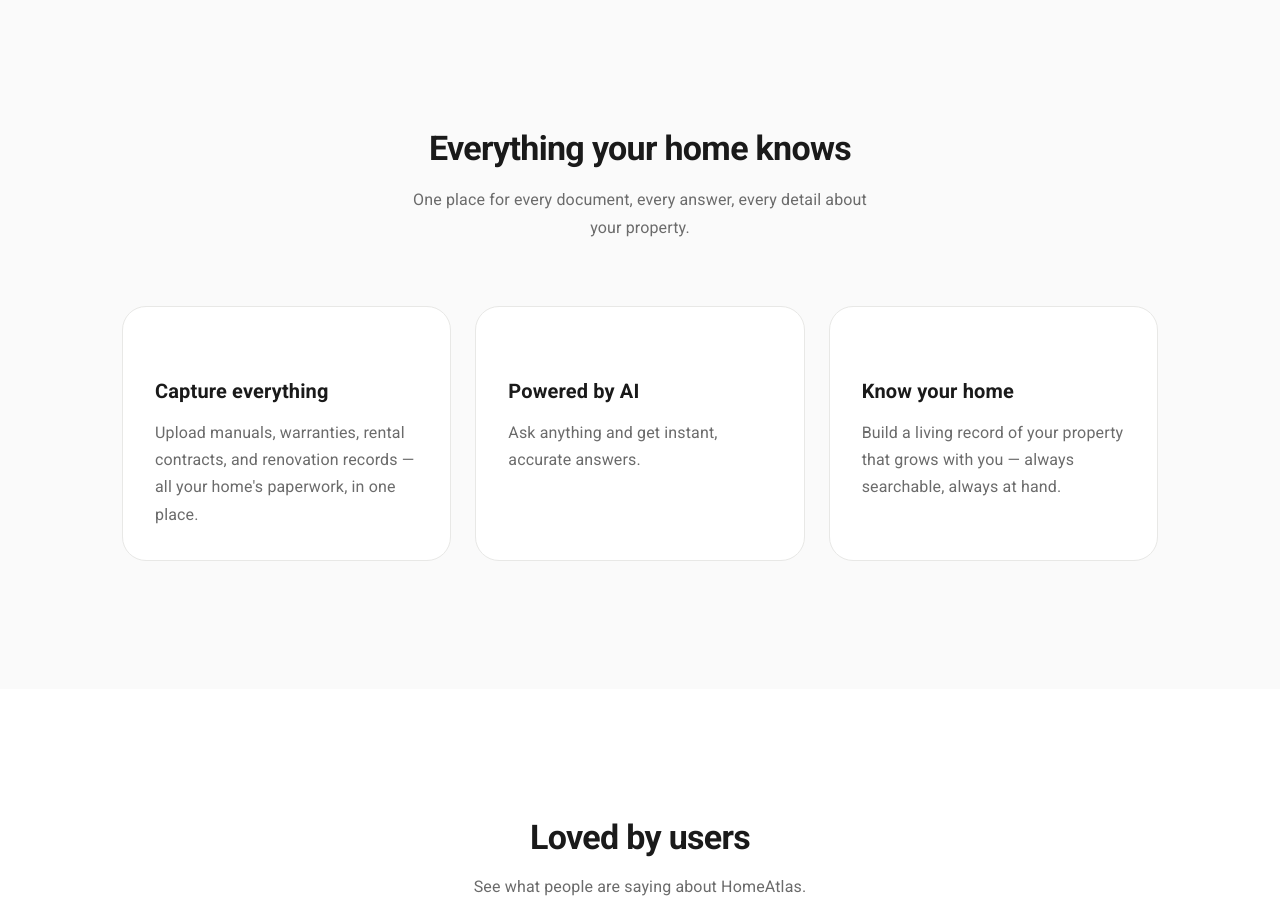
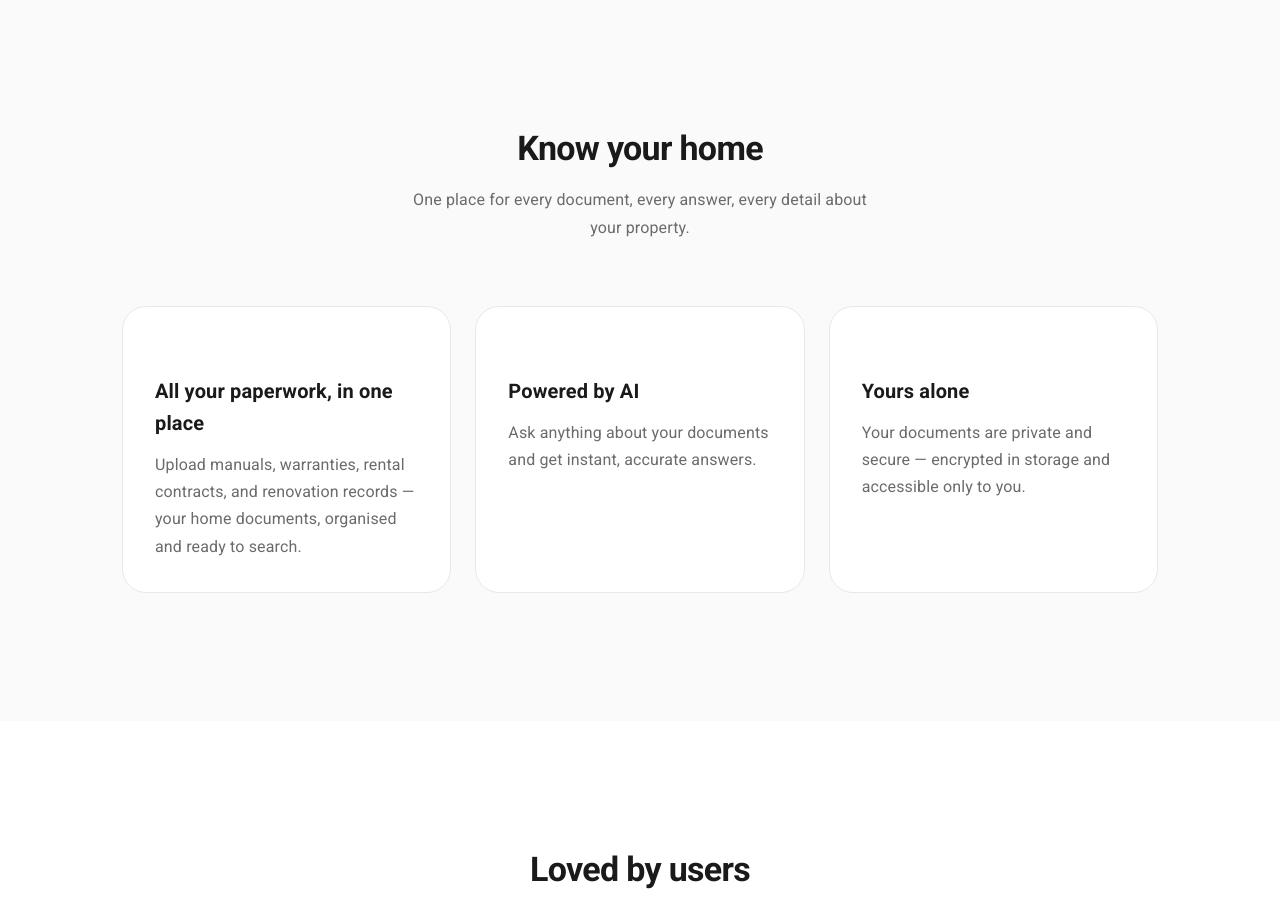
Before and after one commit to doobeedoodoo/home-atlas, a React (Vite) app in the folder apps/web/: page / in a window 1280 px wide. Shown: the part 800-1710 px from the top of the page. Built offline with nearby package versions, Linux system fonts and the light colour scheme; no server answers; some icons are missing.

Commit message:
chore: update landing page content

```diff
--- a/apps/web/src/pages/Landing/components/FeaturesSection.tsx
+++ b/apps/web/src/pages/Landing/components/FeaturesSection.tsx
@@ -3,7 +3,7 @@ import Stack from '@mui/material/Stack';
 import Typography from '@mui/material/Typography';
 import ArchiveOutlinedIcon from '@mui/icons-material/ArchiveOutlined';
 import ChatBubbleOutlineIcon from '@mui/icons-material/ChatBubbleOutline';
-import CottageOutlinedIcon from '@mui/icons-material/CottageOutlined';
+import LockOutlinedIcon from '@mui/icons-material/LockOutlined';
 import type { SvgIconComponent } from '@mui/icons-material';
 
 interface Feature {
@@ -15,21 +15,21 @@ interface Feature {
 const FEATURES: Feature[] = [
   {
     Icon: ArchiveOutlinedIcon,
-    title: 'Capture everything',
+    title: 'All your paperwork, in one place',
     description:
-      'Upload manuals, warranties, rental contracts, and renovation records — all your home\'s paperwork, in one place.',
+      'Upload manuals, warranties, rental contracts, and renovation records — your home documents, organised and ready to search.',
   },
   {
     Icon: ChatBubbleOutlineIcon,
     title: 'Powered by AI',
     description:
-      'Ask anything and get instant, accurate answers.',
+      'Ask anything about your documents and get instant, accurate answers.',
   },
   {
-    Icon: CottageOutlinedIcon,
-    title: 'Know your home',
+    Icon: LockOutlinedIcon,
+    title: 'Yours alone',
     description:
-      'Build a living record of your property that grows with you — always searchable, always at hand.',
+      'Your documents are private and secure — encrypted in storage and accessible only to you.',
   },
 ];
 
@@ -68,7 +68,7 @@ export function FeaturesSection() {
       <Box sx={{ maxWidth: 1100, mx: 'auto', px: { xs: 3, md: 4 } }}>
         <Stack spacing={2} alignItems="center" textAlign="center" mb={8}>
           <Typography variant="h4" fontWeight={800} letterSpacing="-0.02em">
-            Everything your home knows
+            Know your home
           </Typography>
           <Typography color="text.secondary" sx={{ maxWidth: 480, lineHeight: 1.75 }}>
             One place for every document, every answer, every detail about your property.
```
